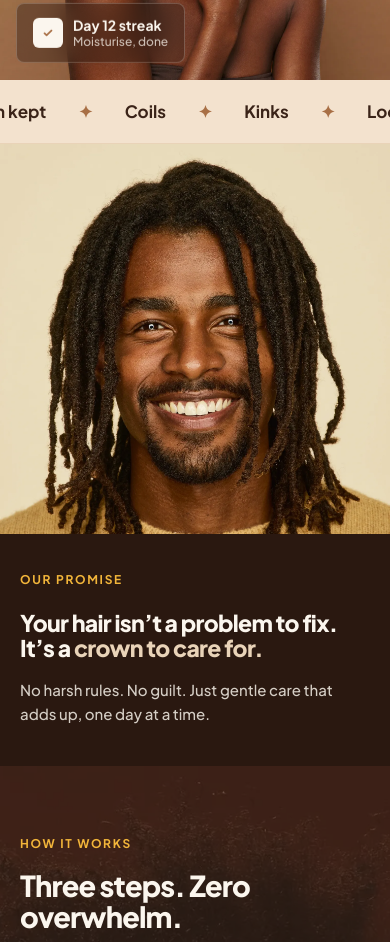
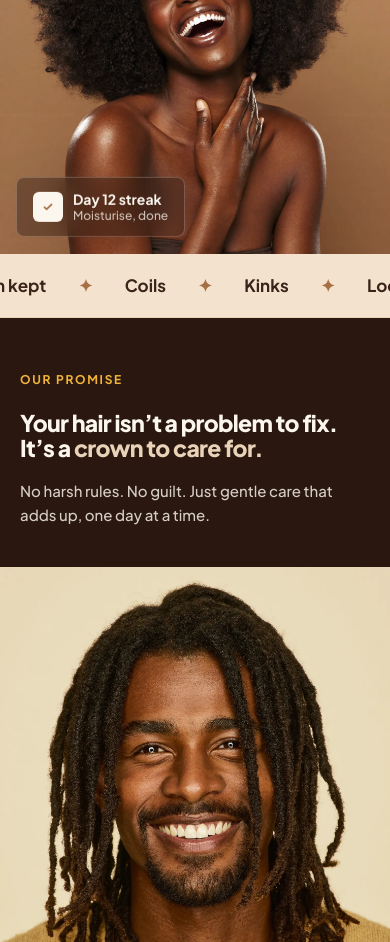
Before and after one commit to crownedbeee/tatas-lustre-site, a plain HTML site: page index.html in a window 390 px wide. Shown: the part 1058-2000 px from the top of the page. Drawn offline with Linux system fonts and the light colour scheme.

Commit message:
Promise words first and a full-screen hero on phones
Co-Authored-By: Claude Opus 5.5 <noreply@anthropic.com>

```diff
--- a/index.html
+++ b/index.html
@@ -68,7 +68,7 @@
 
     /* HERO: cocoa words on the left, the photo filling the whole right half */
     .hero { background: var(--cocoa); color: var(--cream); position: relative; display: grid; }
-    .hero-text { padding: 120px 20px 48px; position: relative; z-index: 1; }
+    .hero-text { padding: 120px 20px 48px; position: relative; z-index: 1; min-height: 100vh; min-height: 100svh; display: flex; flex-direction: column; justify-content: center; } /* phones: the brown fills the first screen, the photo comes after a scroll (DeBee) */
     .hero h1 { font-size: clamp(40px, 8.6vw, 100px); font-weight: 800; color: var(--cream); margin-top: 20px; }
     .hero h1 span { color: var(--sand); }
     .hero p.lead { color: rgba(251, 246, 238, 0.72); font-size: 19px; max-width: 460px; margin: 24px 0 32px; }
@@ -103,7 +103,8 @@
       /* phones: the photos on top, the words below on the brown, so no face is covered */
       .promise { display: block; min-height: 0; padding: 0 0 40px; text-align: left; }
       .collage { position: relative; width: 100%; height: 100vw; min-height: 280px; }
-      .promise .wrap { margin-top: 0; padding-top: 32px; }
+      .promise { display: flex; flex-direction: column; padding: 0; }
+      .promise .wrap { order: -1; margin-top: 0; padding-top: 48px; padding-bottom: 40px; } /* phones: the promise words first, then his photo (DeBee) */
     }
     .promise-card { max-width: 600px; margin: 0 auto; padding: 22px 26px; border-radius: var(--r); background: rgba(42, 24, 16, 0.9); -webkit-backdrop-filter: blur(12px); backdrop-filter: blur(12px); border: 1px solid rgba(251, 246, 238, 0.12); }
     @media (max-width: 899px) { .promise-card { background: none; border: 0; padding: 0; -webkit-backdrop-filter: none; backdrop-filter: none; max-width: none; } } /* phones: plain words on the brown, no card */
```
